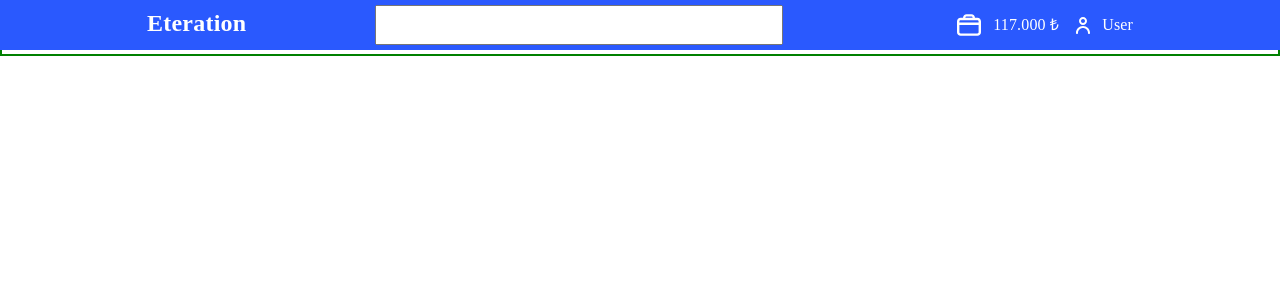
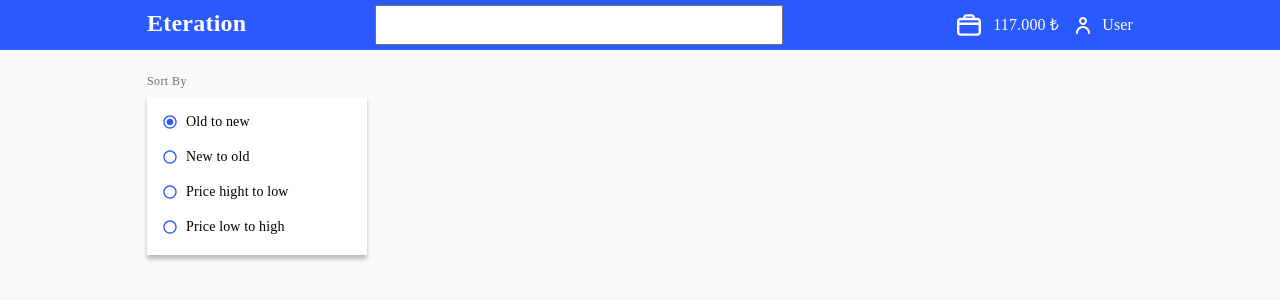
Before and after one commit to vis-cognitionis/e-commerce-basic, a React (Create React App) app: page / in a window 1280 px wide. Shown: the top 300 px of the page. Built offline with nearby package versions, Linux system fonts and the light colour scheme.

Commit message:
Add resuable components

```diff
--- a/src/App.tsx
+++ b/src/App.tsx
@@ -1,6 +1,6 @@
 import React from "react";
-import Header from "./view/components/header";
 import { RouterProvider, createBrowserRouter } from "react-router-dom";
+
 import Root from "view/routes/root";
 import Home from "view/routes/home";
 import Detail from "view/routes/detail";
--- /dev/null
+++ b/src/core/components/buttons/radio_button.tsx
@@ -0,0 +1,23 @@
+import { Radio, styled } from "@mui/material";
+
+const RadioButton = styled(Radio)(() => ({
+  padding: 0,
+  fontSize: 16,
+  color: "#2A59FE",
+
+  "&.Mui-checked": {
+    padding: 0,
+    color: "#2A59FE",
+  },
+  "&.Mui-checked + .MuiFormControlLabel-label": {
+    padding: 0,
+    color: "#2A59FE",
+  },
+
+  "& .MuiSvgIcon-root": {
+    fontSize: 16,
+    padding: 0,
+  },
+}));
+
+export default RadioButton;
--- /dev/null
+++ b/src/core/components/containers/container.tsx
@@ -0,0 +1,39 @@
+import React from "react";
+import { Stack, StackProps, SxProps, styled } from "@mui/material";
+import Text from "core/components/typography/typography";
+
+const Container = styled(Stack)<StackProps>(() => ({
+  padding: "15px",
+  gap: "15px",
+  width: "220px",
+  height: "158px",
+  background: "#FFFFFF",
+  boxShadow: "0px 4px 4px rgba(0, 0, 0, 0.25)",
+  alignItems: "flex-start",
+  boxSizing: "border-box",
+  position: "relative",
+}));
+
+const CustomContainer = ({
+  children,
+  content,
+  sx,
+}: {
+  children: React.ReactNode;
+  content: string;
+  sx?: SxProps;
+}) => {
+  return (
+    <Container sx={sx}>
+      <Text
+        sx={{ position: "absolute", top: -25, left: 0 }}
+        variant="caption"
+        content={content}
+        color="rgba(51, 51, 51, 0.7)"
+      />
+      {children}
+    </Container>
+  );
+};
+
+export default CustomContainer;
--- /dev/null
+++ b/src/core/components/typography/typography.tsx
@@ -0,0 +1,15 @@
+import { Typography, TypographyProps, styled } from "@mui/material";
+
+type TextProps = TypographyProps & {
+  content: string;
+  color?: string;
+};
+
+const Text = styled((props: TextProps) => (
+  <Typography children={props.content} {...props} />
+))(({ color = "#000000" }) => ({
+  color: color,
+  fontFamily: "Montserrat",
+}));
+
+export default Text;
--- a/src/index.css
+++ b/src/index.css
@@ -5,6 +5,8 @@ body {
     sans-serif;
   -webkit-font-smoothing: antialiased;
   -moz-osx-font-smoothing: grayscale;
+  background-color: #F9F9F9;
+  overflow-y: hidden;
 }
 
 code {
--- /dev/null
+++ b/src/view/components/sort_by.tsx
@@ -0,0 +1,46 @@
+import React, { useState } from "react";
+import { FormControlLabel } from "@mui/material";
+
+import CustomContainer from "core/components/containers/container";
+import RadioButton from "core/components/buttons/radio_button";
+import Text from "core/components/typography/typography";
+
+const items = [
+  { name: "Old to new" },
+  { name: "New to old" },
+  { name: "Price hight to low" },
+  { name: "Price low to high" },
+];
+
+const SortBy = () => {
+  const [selectedItem, setSelectedItem] = useState<string>(items[0].name);
+
+  return (
+    <CustomContainer sx={{ marginTop: "14px" }} content="Sort By">
+      {items.map((item) => {
+        return (
+          <FormControlLabel
+            key={item.name}
+            sx={{ marginLeft: 0 }}
+            control={
+              <RadioButton
+                disableRipple
+                checked={item.name === selectedItem}
+                onClick={() => setSelectedItem(item.name)}
+                defaultChecked
+              />
+            }
+            label={
+              <Text
+                sx={{ paddingLeft: "8px" }}
+                variant="body2"
+                content={item.name}
+              />
+            }
+          />
+        );
+      })}
+    </CustomContainer>
+  );
+};
+export default SortBy;
--- a/src/view/routes/home.tsx
+++ b/src/view/routes/home.tsx
@@ -1,13 +1,16 @@
 import React from "react";
+import SortBy from "view/components/sort_by";
 
 export default function Home() {
   return (
     <div
       style={{
-        border: "2px solid green",
+        paddingTop: "83px",
+        paddingRight: "147px",
+        paddingLeft: "147px",
       }}
     >
-      <p style={{ color: "red" }}>Anasayfa </p>
+      <SortBy />
     </div>
   );
 }
```
